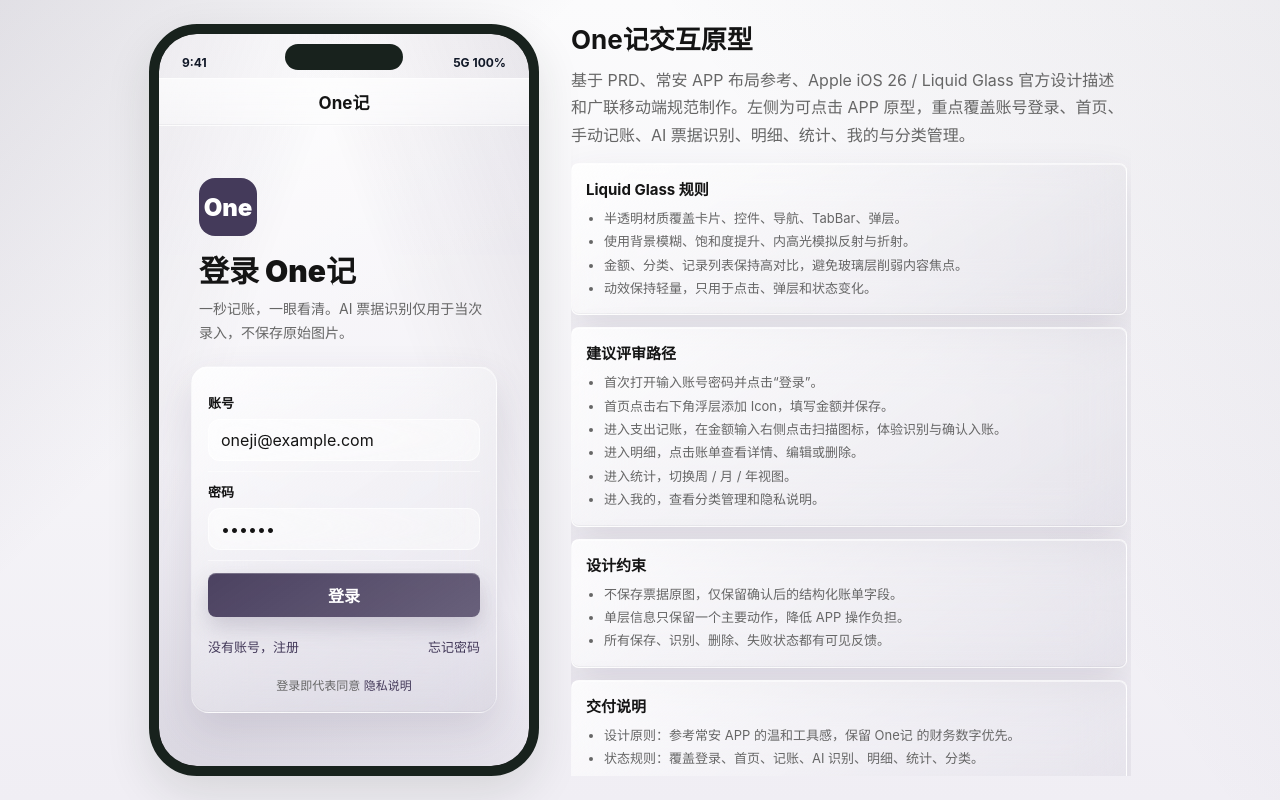
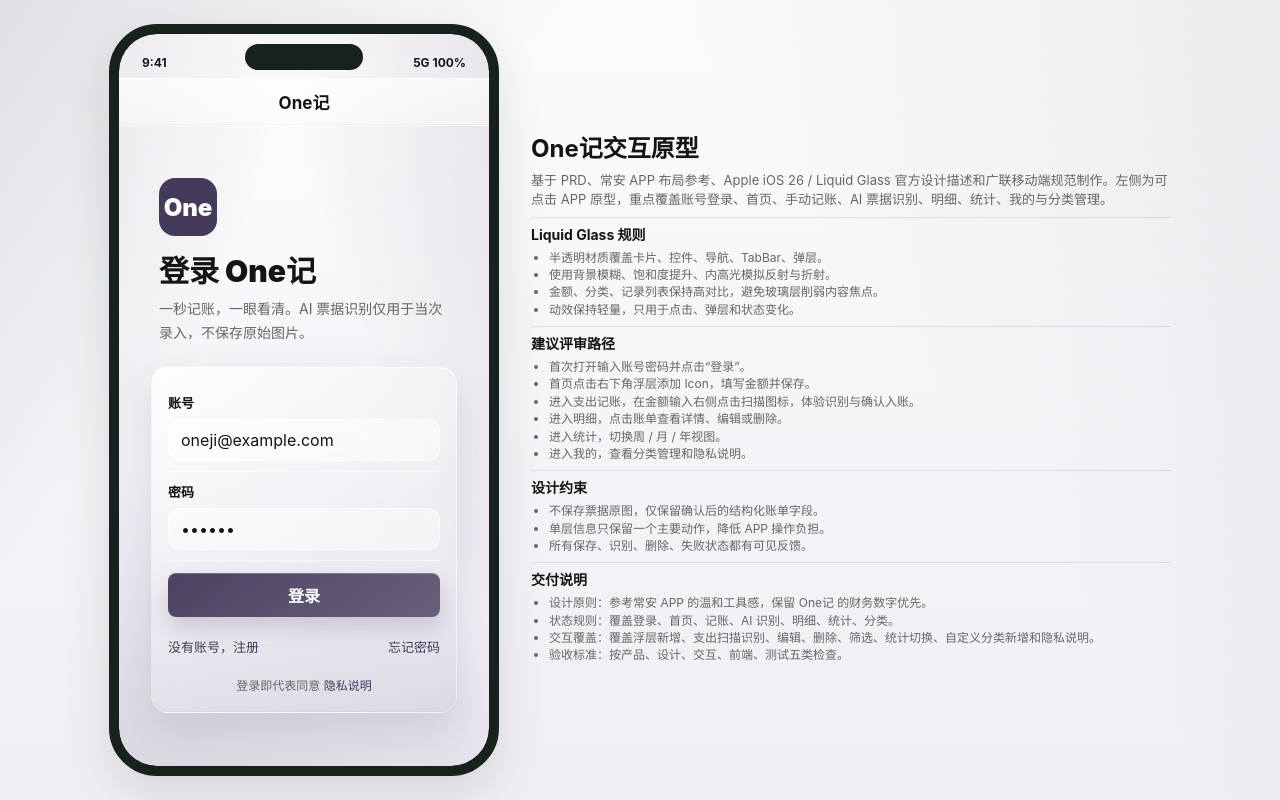
Before and after one commit to Maoer0228/One-, a plain HTML site: page One记-微信小程序交互原型.html in a window 1280 px wide. Drawn offline with Linux system fonts and the light colour scheme.

Commit message:
Clean preview notes layout

```diff
--- a/One记-微信小程序交互原型.html
+++ b/One记-微信小程序交互原型.html
@@ -77,7 +77,7 @@
       width: 100%;
       height: 100vh;
       display: grid;
-      grid-template-columns: minmax(280px, 390px) minmax(360px, 560px);
+      grid-template-columns: minmax(280px, 390px) minmax(420px, 640px);
       gap: 32px;
       align-items: center;
       justify-content: center;
@@ -2159,57 +2159,43 @@
     .side-notes {
       width: 100%;
       max-height: calc(100vh - 48px);
-      overflow-y: auto;
-      padding-right: 4px;
+      overflow: hidden;
       color: var(--text);
-      scrollbar-width: thin;
-      scrollbar-color: rgba(var(--primary-rgb), .26) transparent;
-    }
-
-    .side-notes::-webkit-scrollbar {
-      width: 6px;
-    }
-
-    .side-notes::-webkit-scrollbar-thumb {
-      border-radius: 999px;
-      background: rgba(var(--primary-rgb), .24);
     }
 
     .side-notes h1 {
-      margin: 0 0 12px;
-      font-size: 26px;
-      line-height: 1.2;
+      margin: 0 0 8px;
+      font-size: 24px;
+      line-height: 1.12;
     }
 
     .side-notes p {
       color: var(--muted);
-      line-height: 1.7;
-      margin: 0 0 14px;
+      line-height: 1.45;
+      margin: 0 0 8px;
+      font-size: 13px;
     }
 
     .note-card {
-      padding: 14px;
-      margin-top: 12px;
-      border-radius: 8px;
-      background:
-        linear-gradient(145deg, var(--card-bg-strong), var(--card-bg-soft));
-      backdrop-filter: blur(24px) saturate(1.35);
-      -webkit-backdrop-filter: blur(24px) saturate(1.35);
-      border: 1px solid rgba(255, 255, 255, .72);
-      box-shadow: var(--glass-shadow), var(--glass-inset);
+      padding: 9px 0 0;
+      margin-top: 8px;
+      border-top: 1px solid rgba(var(--primary-rgb), .12);
+      background: transparent;
+      box-shadow: none;
     }
 
     .note-card h2 {
-      margin: 0 0 8px;
-      font-size: 15px;
+      margin: 0 0 5px;
+      font-size: 14px;
+      line-height: 1.2;
     }
 
     .note-card ul {
       padding-left: 18px;
       margin: 0;
       color: var(--muted);
-      line-height: 1.8;
-      font-size: 13px;
+      line-height: 1.45;
+      font-size: 12px;
     }
 
     .hidden {
```
Also changed, not shown: One记-APP交互原型.html (+18 -32 lines).
